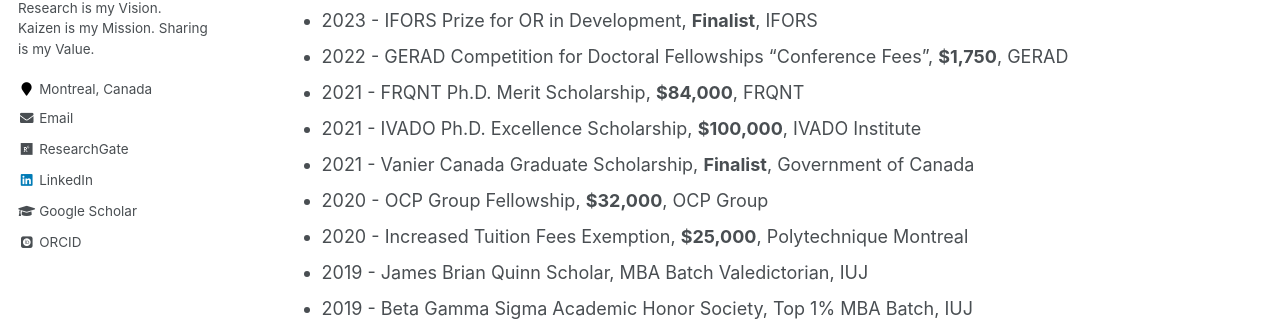
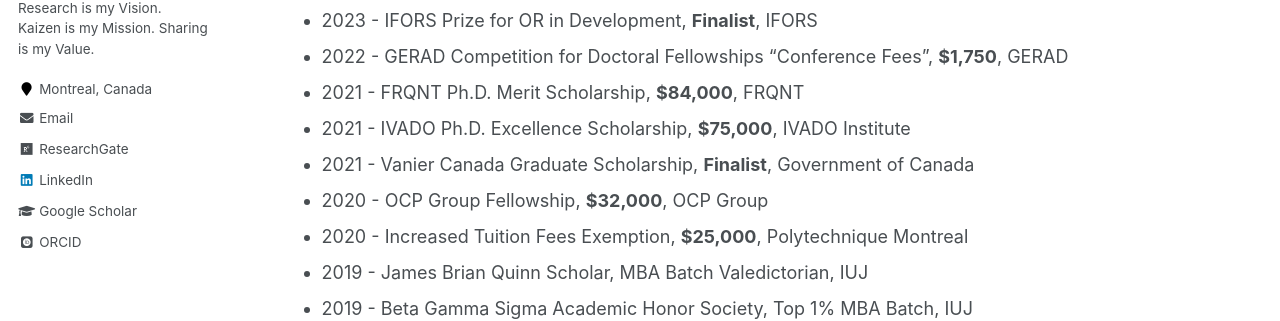
Before and after one commit to RqbMedi/rqbmedi.github.io, a Jekyll site: the page built from _pages/awards.md, in a window 1280 px wide and 900 px high. Shown: the part 309-630 px from the top of the window. Built offline with Jekyll 4.4.1, drawn with Linux system fonts in a browser that asks for light colours; some web fonts are replaced.

Commit message:
Update awards.md

```diff
--- a/_pages/awards.md
+++ b/_pages/awards.md
@@ -16,7 +16,7 @@ Honors & Awards
 - 2023 - IFORS Prize for OR in Development, **Finalist**, IFORS
 - 2022 - GERAD Competition for Doctoral Fellowships "Conference Fees", **$1,750**, GERAD
 - 2021 - FRQNT Ph.D. Merit Scholarship, **$84,000**, FRQNT
-- 2021 - IVADO Ph.D. Excellence Scholarship, **$100,000**, IVADO Institute
+- 2021 - IVADO Ph.D. Excellence Scholarship, **$75,000**, IVADO Institute
 - 2021 - Vanier Canada Graduate Scholarship, **Finalist**, Government of Canada
 - 2020 - OCP Group Fellowship, **$32,000**, OCP Group
 - 2020 - Increased Tuition Fees Exemption, **$25,000**, Polytechnique Montreal
```
